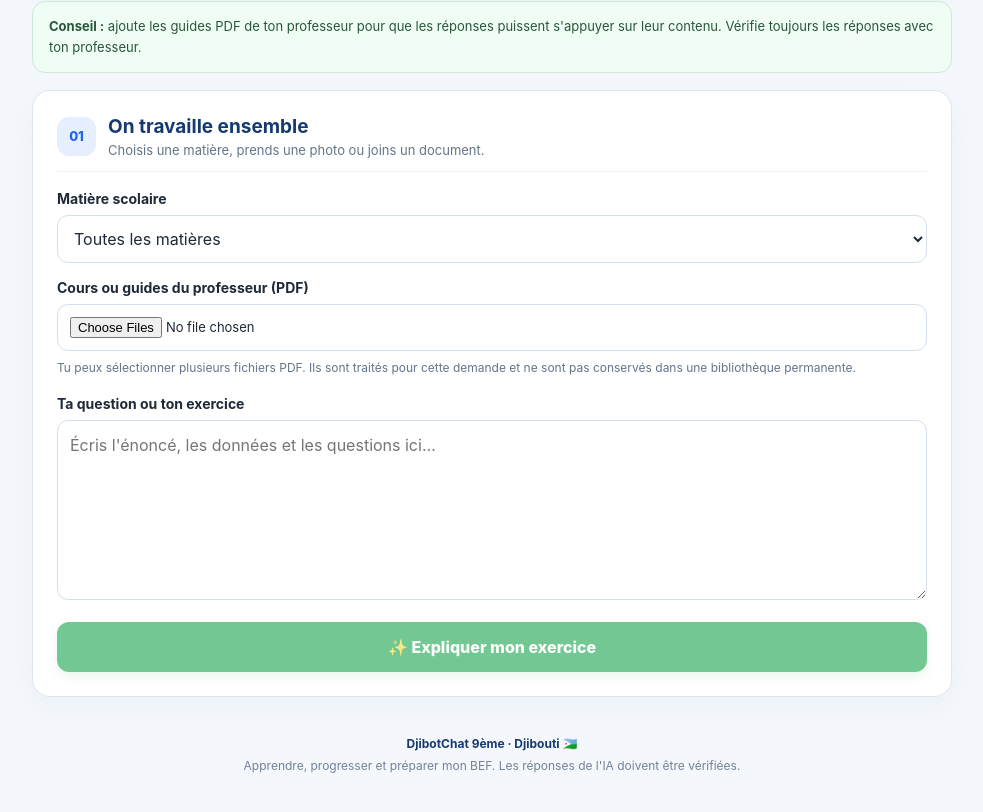
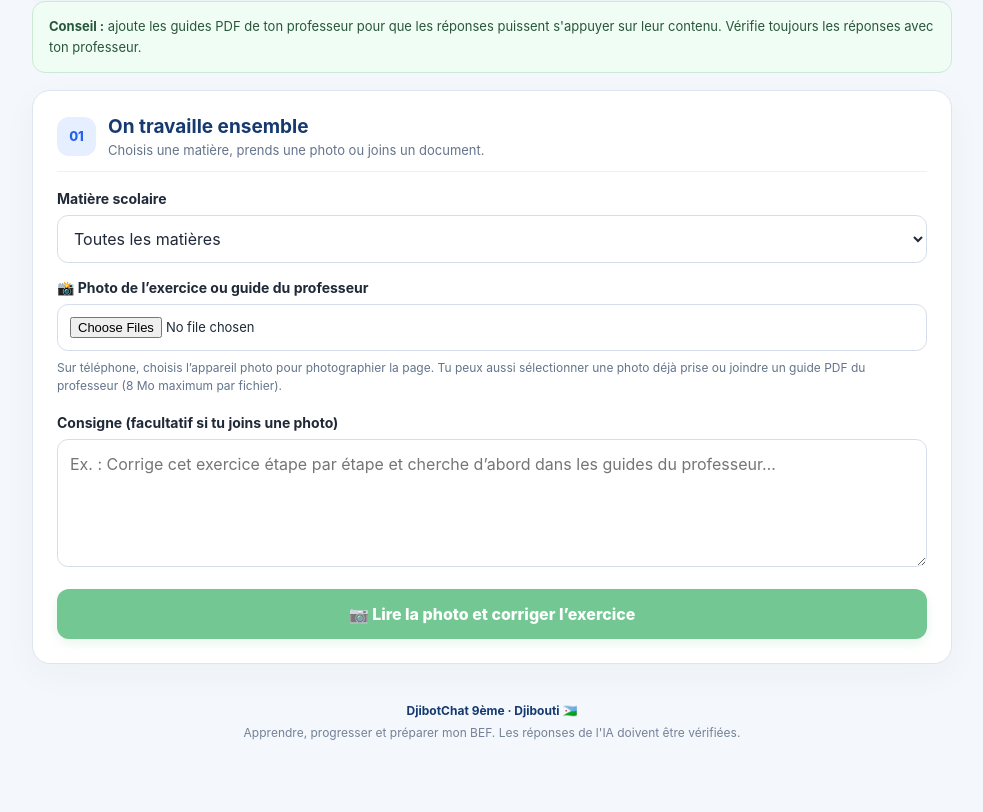
Before and after one commit to djama77/DjibotChat-9eme, a Next.js app in the folder vercel-app/: page / in a window 1280 px wide. Shown: the part 532-1344 px from the top of the page, without its empty margins (148-1131 px from the left). After the commit the page ends 1318 px from the top, so only its background shows below. Built offline with nearby package versions, Linux system fonts and the light colour scheme.

Commit message:
Add camera photo input for student exercises

```diff
--- a/vercel-app/app/page.tsx
+++ b/vercel-app/app/page.tsx
@@ -63,12 +63,13 @@ export default function Home() {
       <div className="sectionHeading"><span>01</span><div><h2>On travaille ensemble</h2><p>Choisis une matière, prends une photo ou joins un document.</p></div></div>
       <label htmlFor="subject">Matière scolaire</label>
       <select id="subject" value={subject} onChange={e => setSubject(e.target.value)}>{subjects.map(s => <option key={s}>{s}</option>)}</select>
-      <label htmlFor="guides">Cours ou guides du professeur (PDF)</label>
-      <input id="guides" type="file" accept="application/pdf,.pdf" multiple onChange={e => setFiles(e.target.files)} />
-      <p className="hint">Tu peux sélectionner plusieurs fichiers PDF. Ils sont traités pour cette demande et ne sont pas conservés dans une bibliothèque permanente.</p>
-      <label htmlFor="question">Ta question ou ton exercice</label>
-      <textarea id="question" required minLength={2} rows={6} value={question} onChange={e => setQuestion(e.target.value)} placeholder="Écris l'énoncé, les données et les questions ici…" />
-      <button className="submitButton" disabled={busy || !question.trim()}>{busy ? "Préparation de l'explication…" : "✨ Expliquer mon exercice"}</button>
+      <label htmlFor="guides">📸 Photo de l’exercice ou guide du professeur</label>
+      <input id="guides" type="file" accept="image/*,application/pdf,.pdf" capture="environment" multiple onChange={e => setFiles(e.target.files)} />
+      <p className="hint">Sur téléphone, choisis l’appareil photo pour photographier la page. Tu peux aussi sélectionner une photo déjà prise ou joindre un guide PDF du professeur (8 Mo maximum par fichier).</p>
+      {files && files.length > 0 && <p className="hint">📎 {files.length} fichier(s) sélectionné(s).</p>}
+      <label htmlFor="question">Consigne (facultatif si tu joins une photo)</label>
+      <textarea id="question" rows={4} value={question} onChange={e => setQuestion(e.target.value)} placeholder="Ex. : Corrige cet exercice étape par étape et cherche d’abord dans les guides du professeur…" />
+      <button className="submitButton" disabled={busy || (!question.trim() && !(files && files.length > 0))}>{busy ? "Lecture de l’exercice et recherche du corrigé…" : "📷 Lire la photo et corriger l’exercice"}</button>
     </form>
     {error && <section className="error" role="alert">{error}</section>}
     {result && <section className="panel answer"><h2>Corrigé et explication</h2><div className="answerText">{result.answer}</div><h3>Sources retrouvées</h3>{result.sources.length ? result.sources.map((s,i)=><details key={`${s.filename}-${s.page}-${i}`}><summary>{s.filename} · page {s.page} · pertinence {s.score.toFixed(2)}</summary><p>{s.text}</p></details>) : <p>Aucun passage suffisamment pertinent n'a été trouvé dans les guides fournis.</p>}</section>}
```
